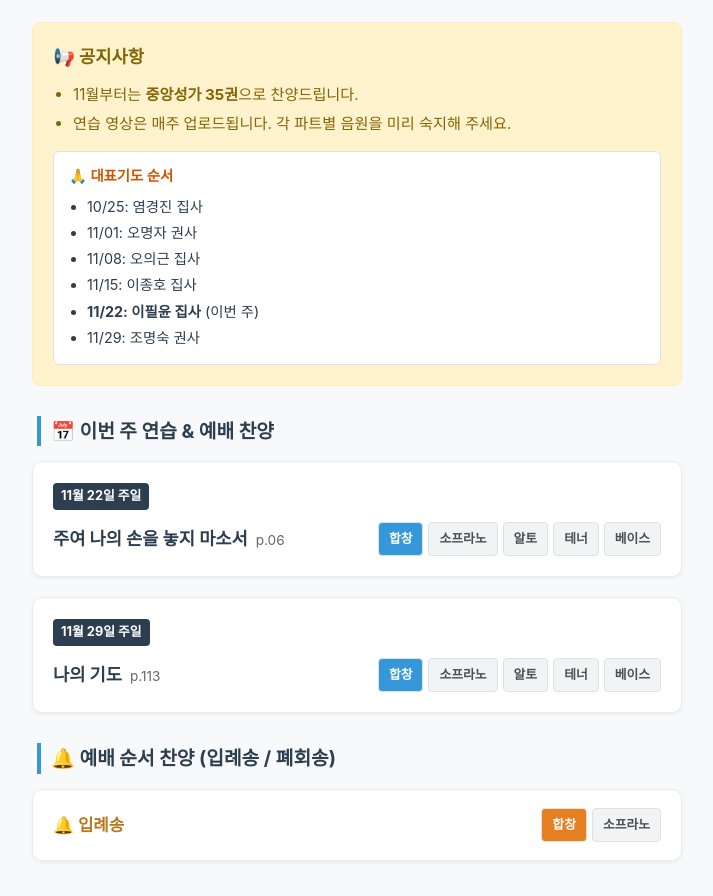
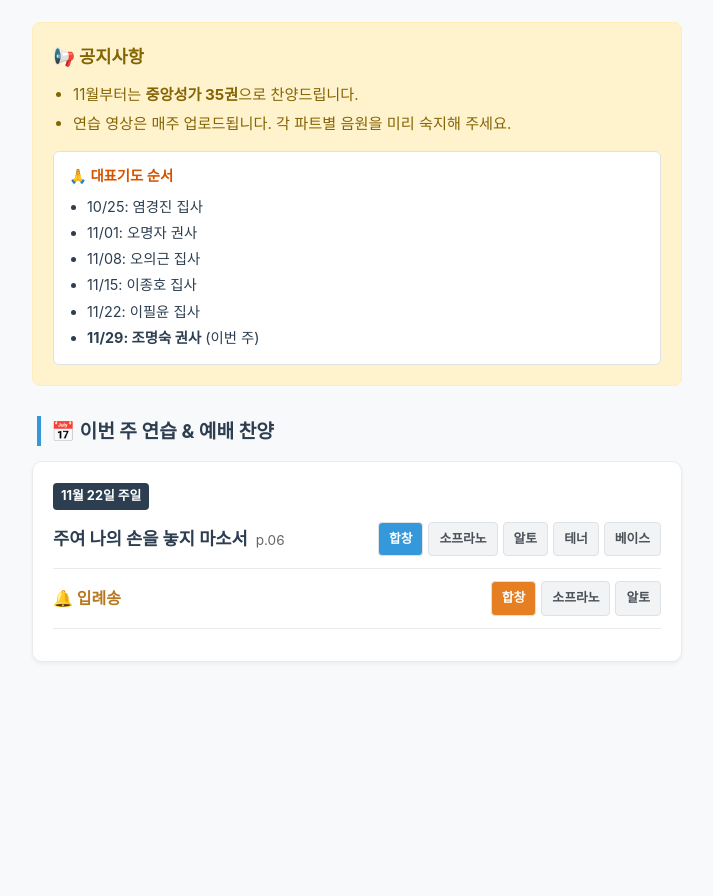
Before and after one commit to kimyeseul1024/kimyeseul, a plain HTML site: page index.html in a window 1280 px wide. Shown: the part 106-1002 px from the top of the page, without its empty margins (283-996 px from the left). After the commit the page ends 808 px from the top, so only its background shows below. Drawn offline with Linux system fonts and the light colour scheme.

Commit message:
Update index.html

```diff
--- a/index.html
+++ b/index.html
@@ -137,7 +137,15 @@
             align-items: center;
             gap: 15px;
             flex-wrap: wrap;
+            margin-bottom: 12px;
+            padding-bottom: 12px;
+            border-bottom: 1px solid var(--border-color);
+        }
+
+        .song-row.last {
+            border-bottom: none;
             margin-bottom: 0;
+            padding-bottom: 0;
         }
 
         .song-info {
@@ -203,16 +211,6 @@
         }
         .btn-worship-chorus:hover {
             background-color: #d35400;
-        }
-
-        /* 예배 송참(입례/폐회송) 전용 하단 카드 스타일 */
-        .worship-card {
-            background: var(--card-bg);
-            border-radius: 10px;
-            padding: 18px 20px;
-            margin-bottom: 15px;
-            box-shadow: 0 2px 4px rgba(0,0,0,0.05);
-            border: 1px solid var(--border-color);
         }
 
         /* 지난 영상 보기 버튼 스타일 */
@@ -291,8 +289,8 @@
                     <li>11/01: 오명자 권사</li>
                     <li>11/08: 오의근 집사</li>
                     <li>11/15: 이종호 집사</li>
-                    <li><strong>11/22: 이필윤 집사</strong> (이번 주)</li>
-                    <li>11/29: 조명숙 권사</li>
+                    <li>11/22: 이필윤 집사</li>
+                    <li><strong>11/29: 조명숙 권사</strong> (이번 주)</li>
                 </ul>
             </div>
         </div>
@@ -300,10 +298,11 @@
         <!-- [ 다가오는 주일 연습 일정 ] -->
         <div class="section-title">📅 이번 주 연습 & 예배 찬양</div>
 
-        <!-- 11월 22일 연습 일정 (본 찬양) -->
+        <!-- 11월 22일 연습 일정 -->
         <div class="schedule-card">
             <span class="date-badge">11월 22일 주일</span>
 
+            <!-- 본 찬양 -->
             <div class="song-row">
                 <div class="song-info">
                     <h2 class="song-title">주여 나의 손을 놓지 마소서</h2>
@@ -317,36 +316,14 @@
                     <a href="https://youtu.be/ZoNWCXumiBM?si=M6PAQWgBB4rZt0-1" target="_blank" class="btn-part">베이스</a>
                 </div>
             </div>
-        </div>
 
-        <!-- 11월 29일 연습 일정 (본 찬양) -->
-        <div class="schedule-card">
-            <span class="date-badge">11월 29일 주일</span>
-
+            <!-- 입례송 -->
             <div class="song-row">
                 <div class="song-info">
-                    <h2 class="song-title">나의 기도</h2>
-                    <span class="song-page">p.113</span>
-                </div>
-                <div class="part-buttons">
-                    <a href="여기에_합창_링크" target="_blank" class="btn-chorus">합창</a>
-                    <a href="여기에_소프라노_링크" target="_blank" class="btn-part">소프라노</a>
-                    <a href="여기에_알토_링크" target="_blank" class="btn-part">알토</a>
-                    <a href="여기에_테너_링크" target="_blank" class="btn-part">테너</a>
-                    <a href="여기에_베이스_링크" target="_blank" class="btn-part">베이스</a>
-                </div>
-            </div>
-        </div>
-
-        <!-- [ 입례송 & 폐회송 목록 ] -->
-        <div class="section-title">🔔 예배 순서 찬양 (입례송 / 폐회송)</div>
-
-        <!-- 입례송 -->
-        <div class="worship-card">
-            <div class="song-row">
-                <div class="song-info">
-                    <h2 class="song-title" style="font-size: 1.05rem; color: #b7791f;">🔔 입례송</h2>
+                    <h2 class="song-title" style="font-size: 1rem; color: #b7791f;">🔔 입례송</h2>
                 </div>
                 <div class="part-buttons">
                     <a href="https://youtu.be/cSBDy2iG1Po?si=YeqXXybseDbREQBp" target="_blank" class="btn-worship-chorus">합창</a>
                     <a href="https://youtu.be/5KweMIM-Flc?si=D668jSG4V3P54nJK" target="_blank" class="btn-part">소프라노</a>
+                    <a href="https://youtu.be/K0YL8ELSIBw?si=LWDZqc78vQrYfQA4" target="_blank" class="btn-part">알토</a>
+                    <a href="https://youtu.be/4XA_fYAZNz0?si=PA1on_EFk33yXqkr" target="_blank" class
```
